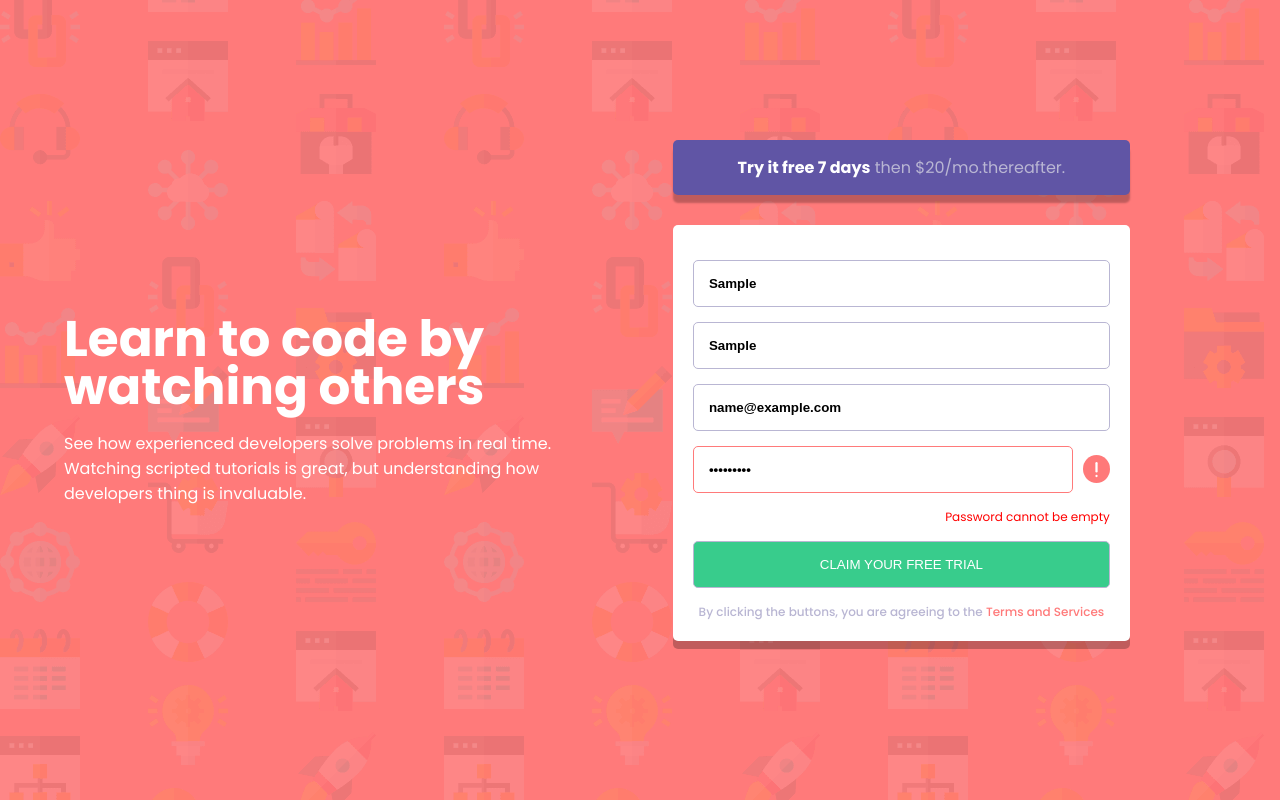
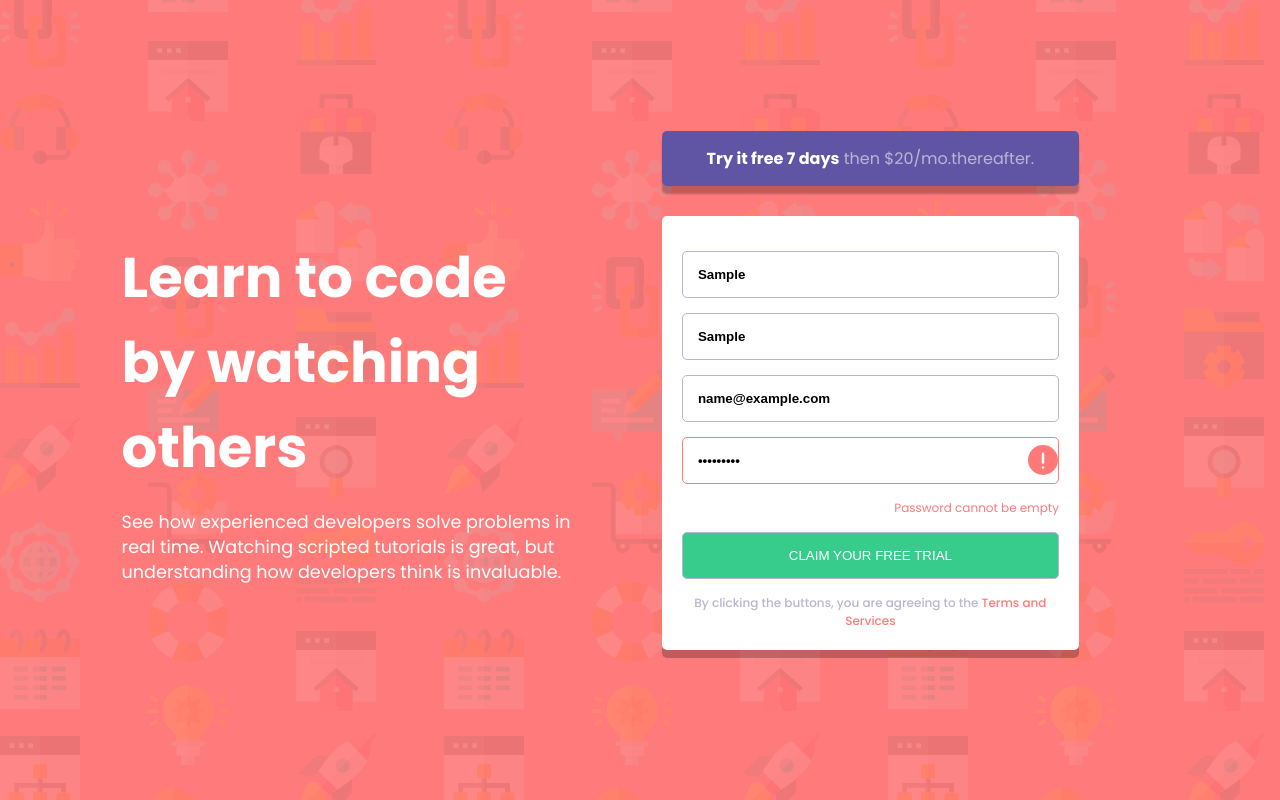
Before and after one commit to Mharvel13/Intro-Component-With-Signup-Form-Master, a plain HTML site: page index.html in a window 1280 px wide. Both pictures are taken after typing "Sample", "Sample", "name@example.com", "Sample123" into the empty fields and a click on the input "Claim Your Free Trial". Drawn offline with Linux system fonts and the light colour scheme.

Commit message:
Updated Validation Functionality/Others fixes

```diff
--- a/index.css
+++ b/index.css
@@ -4,6 +4,20 @@
     margin: 0;
     padding: 0;
     box-sizing: border-box;
+}
+
+:root {
+    /* Primary */
+    --Red: hsl(0, 100%, 74%);
+    --Green: hsl(154, 59%, 51%);
+
+    /* Accent */
+    --Blue: hsl(248, 32%, 49%);
+
+    /* Neutral */
+    --DarkBlue: hsl(249, 10%, 26%);
+    --GrayishBlue: hsl(246, 25%, 77%);
+    --white: white;
 }
 
 body {
@@ -17,7 +31,7 @@ body {
     background-image: url("images/bg-intro-desktop.png");
     background-repeat: no-repeat;
     background-size: cover;
-    background-color: hsl(0, 100%, 74%);
+    background-color: var(--Red);
 }
 
 main {
@@ -32,12 +46,12 @@ main {
 }
 
 .side-1 {
-    width: 50%;
-    color: white;
+    width: 40%;
+    color: var(--white);
 }
 
 .side-2 {
-    width: 60%;
+    width: 50%;
     text-align: center;
     padding: 10px;
 }
@@ -48,28 +62,28 @@ main {
     margin: 20px 0px;
 }
 .heading h1 {
-    font-size: 50px;
+    font-size: 3.5rem;
     font-weight: 700;
-    line-height: 3rem;
 }
 .text {
     font-weight: 400;
+    font-size: 1.1rem;
     line-height: 25px;
 }
 
 .form-banner {
-    background-color: hsl(248, 32%, 49%);
+    background-color: var(--Blue);
     padding: 15px;
     margin: 10px auto;
     width: 75%;
     border-radius: 5px;
     box-shadow: 0px 8px 2px rgba(0, 0, 0, 0.247);
-    color: white;
+    color: var(--white);
     font-weight: 700;
 }
 
 .form-banner span {
-    color: hsl(246, 25%, 77%);
+    color: var(--GrayishBlue);
     font-weight: 400;
 }
 
@@ -77,7 +91,7 @@ form {
     padding: 20px 20px;
     width: 75%;
     margin: 30px auto;
-    background-color: white;
+    background-color: var(--white);
     border-radius: 5px;
     box-shadow: 0px 8px 0px rgba(0, 0, 0, 0.247);
 }
@@ -93,9 +107,9 @@ form {
     padding: 15px;
     width: 100%;
     border-radius: 5px;
-    border: 1px solid hsl(246, 25%, 77%);
+    border: 1px solid var(--GrayishBlue);
     background-repeat: no-repeat;
-    background-position: 400px center;
+    background-position: right center;
     background-size: 30px;
 }
 
@@ -107,10 +121,10 @@ form {
 
 input[type="submit"] {
     background: none;
-    color: white;
+    color: var(--white);
     text-transform: uppercase;
     font-weight: 400;
-    background-color: hsl(154, 59%, 51%);
+    background-color: var(--Green);
 }
 
 input[type="submit"]:hover {
@@ -119,26 +133,26 @@ input[type="submit"]:hover {
 }
 
 input:focus {
-    outline-color: hsl(248, 32%, 49%);
+    outline-color: var(--Blue);
 }
 
 input.error {
-    border-color: hsl(0, 100%, 74%);
+    border-color: var(--Red);
 }
 .error-text {
     font-size: 12px;
     padding: 0;
     text-align: right;
-    color: red;
+    color: var(--Red);
     /* margin-right:50px ; */
 }
 .terms {
     font-size: 12px;
-    color: hsl(246, 25%, 77%);
+    color: var(--GrayishBlue);
     font-weight: 500;
 }
 .terms span a {
-    color: hsl(0, 100%, 74%);
+    color: var(--Red);
     text-decoration: none;
 }
 
@@ -180,8 +194,4 @@ footer {
     form {
         width: 100%;
     }
-
-    .form-input input {
-        background-position: 375px center;
-    }
 }
--- a/index.html
+++ b/index.html
@@ -27,7 +27,7 @@
                         <p>
                             See how experienced developers solve problems in
                             real time. Watching scripted tutorials is great, but
-                            understanding how developers thing is invaluable.
+                            understanding how developers think is invaluable.
                         </p>
                     </div>
                 </section>
--- a/index.js
+++ b/index.js
@@ -69,15 +69,15 @@ function validateEmailData(inputFieldName) {
 // Error and Success Functions
 function errorFunction(inputFieldName) {
     inputFieldName.classList.add("error");
-    //     inputFieldName.style.backgroundImage = "url('images/icon-error.svg')";
-    inputFieldName.nextElementSibling.style.display = "block";
+    inputFieldName.style.backgroundImage = "url('images/icon-error.svg')";
+    // inputFieldName.nextElementSibling.style.display = "block";
     inputFieldName.parentElement.nextElementSibling.innerHTML = `${inputFieldName.placeholder} cannot be empty`;
 }
 
 function successFunction(inputFieldName) {
     inputFieldName.classList.remove("error");
-    //     inputFieldName.style.backgroundImage = "none";
-    inputFieldName.nextElementSibling.style.display = "none";
+    inputFieldName.style.backgroundImage = "none";
+    // inputFieldName.nextElementSibling.style.display = "none";
     inputFieldName.parentElement.nextElementSibling.innerHTML = "";
 }
 
```
Also changed, not shown: 1 other file.
